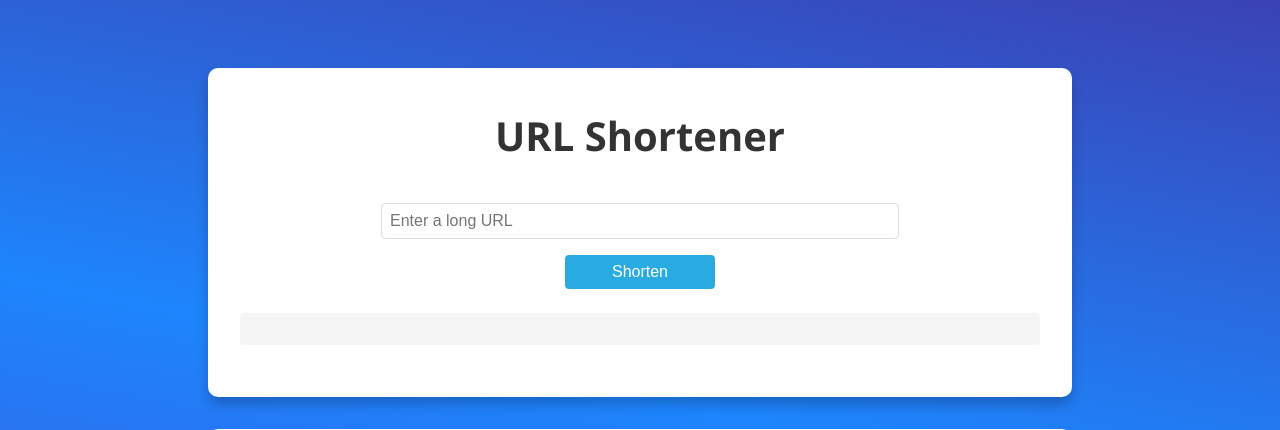
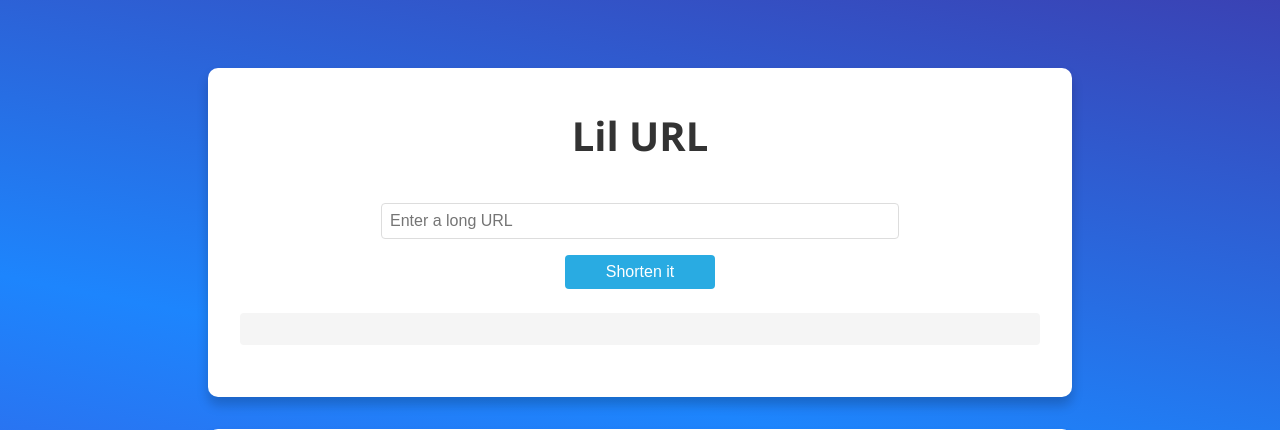
Before and after one commit to cnichols1734/URL_Shortner, a Flask app: page / in a window 1280 px wide. Shown: the top 430 px of the page. Run offline with Flask 3, Linux system fonts and the light colour scheme.

Commit message:
Update the style.css

```diff
--- a/templates/index.html
+++ b/templates/index.html
@@ -3,7 +3,7 @@
 <head>
     <meta charset="UTF-8">
     <meta name="viewport" content="width=device-width, initial-scale=1.0">
-    <title>URL Shortener</title>
+    <title>Lil URL</title>
     <link rel="stylesheet" href="{{ url_for('static', filename='style.css') }}" />
     <script>
         async function submitForm(event) {
@@ -57,11 +57,11 @@
 </head>
 <body>
     <div class="container">
-        <h1>URL Shortener</h1>
+        <h1>Lil URL</h1>
         <form method="POST" action="{{ url_for('index') }}" onsubmit="submitForm(event)"> {{ form.csrf_token }}
             <div class="input-container">
                 <input type="url" name="url" placeholder="Enter a long URL" required value="{{ form.url.data or '' }}">
-                <button type="submit">Shorten</button>
+                <button type="submit">Shorten it</button>
             </div>
             {% for error in form.url.errors %} <p>{{ error }}</p> {% endfor %}
         </form>
```
Also changed, not shown: instance/urls.db.
